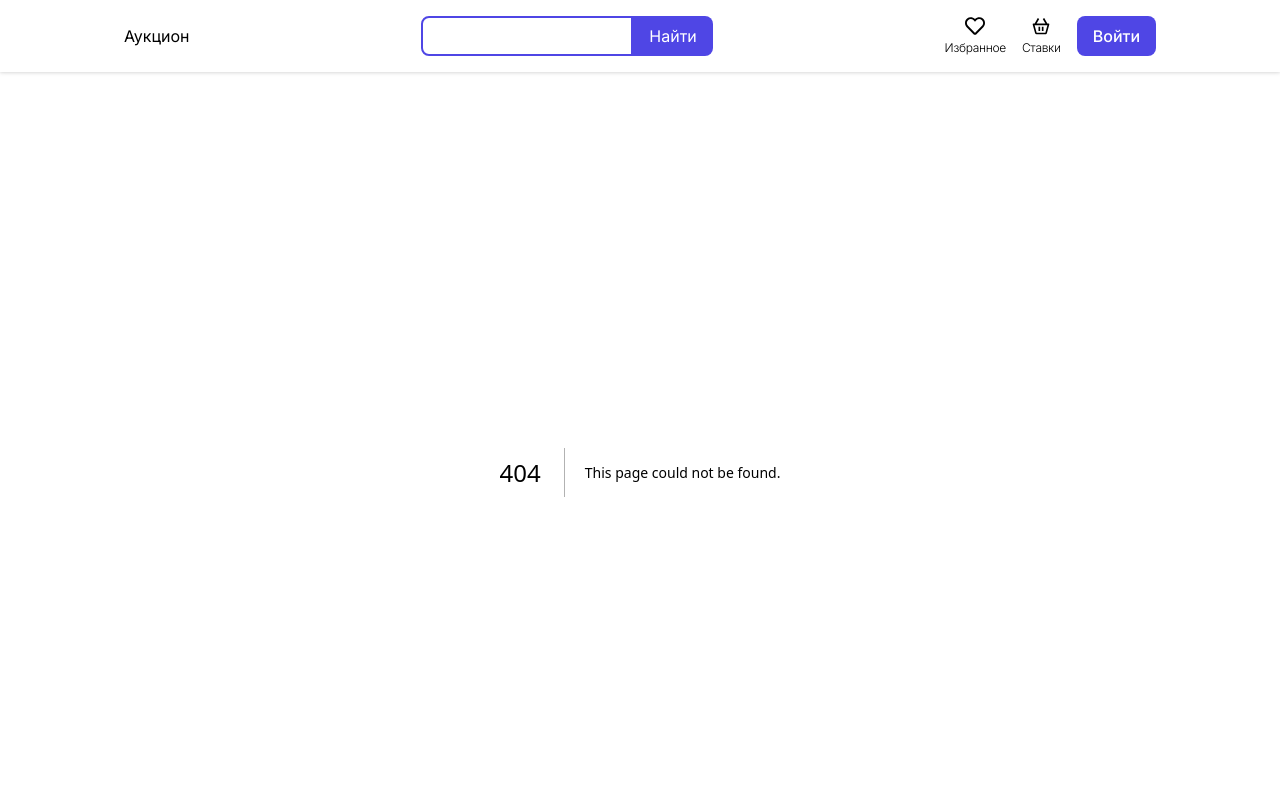
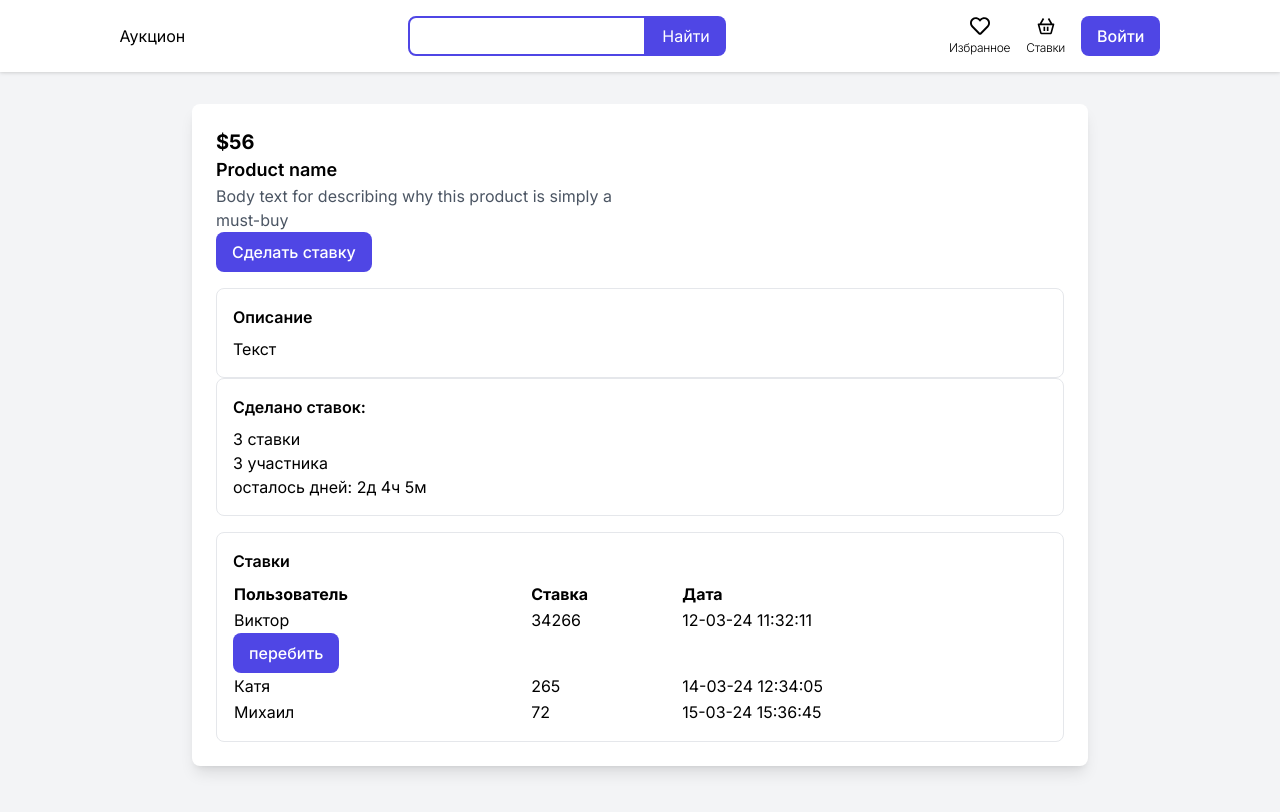
Before and after one commit to Hisun0/practice_college, a Next.js app in the folder frontend/: page /product in a window 1280 px wide. Before the commit this address had no page. Shown: the top 812 px of the page. Built offline with nearby package versions, Linux system fonts and the light colour scheme.

Commit message:
add product page

```diff
--- /dev/null
+++ b/frontend/src/app/product/page.jsx
@@ -0,0 +1,18 @@
+import React from 'react';
+import ProductDetail from '../../components/ProductDetail';
+import ProductInfo from '../../components/ProductInfo';
+import BiddingTable from '../../components/BiddingTable';
+
+const App = () => {
+  return (
+    <div className="bg-gray-100 min-h-screen p-8">
+      <div className="max-w-4xl mx-auto bg-white p-6 rounded-lg shadow-lg">
+        <ProductDetail />
+        <ProductInfo />
+        <BiddingTable />
+      </div>
+    </div>
+  );
+};
+
+export default App;
--- /dev/null
+++ b/frontend/src/components/BiddingTable.jsx
@@ -0,0 +1,46 @@
+import React from 'react';
+
+const BiddingTable = () => {
+  return (
+    <>
+    <div className="border p-4 rounded-lg mb-4">
+      <h4 className="font-semibold mb-2">Сделано ставок:</h4>
+      <p>3 ставки</p>
+      <p>3 участника</p>
+      <p>осталось дней: 2д 4ч 5м</p>
+    </div>
+    <div className="border p-4 rounded-lg">
+      <h4 className="font-semibold mb-2">Ставки</h4>
+      <table className="w-full">
+        <thead>
+          <tr>
+            <th className="text-left">Пользователь</th>
+            <th className="text-left">Ставка</th>
+            <th className="text-left">Дата</th>
+          </tr>
+        </thead>
+        <tbody>
+          <tr>
+            <td>Виктор</td>
+            <td>34266</td>
+            <td>12-03-24 11:32:11</td>
+          </tr>
+          <button className="text-white font-medium bg-indigo-600 hover:bg-indigo-700 py-2 px-4 rounded-lg">перебить</button>
+          <tr>
+            <td>Катя</td>
+            <td>265</td>
+            <td>14-03-24 12:34:05</td>
+          </tr>
+          <tr>
+            <td>Михаил</td>
+            <td>72</td>
+            <td>15-03-24 15:36:45</td>
+          </tr>
+        </tbody>
+      </table>
+    </div>
+    </>
+  );
+};
+
+export default BiddingTable;
--- /dev/null
+++ b/frontend/src/components/ProductDetail.jsx
@@ -0,0 +1,22 @@
+import React from 'react';
+
+// const createBid = () => {
+
+// };
+
+const ProductDetail = () => {
+  return (
+    <div className="flex space-x-6">
+      <div className="w-1/2">
+        <div className="mb-4">
+          <h2 className="text-xl font-bold">$56</h2>
+          <h3 className="text-lg font-semibold">Product name</h3>
+          <p className="text-gray-600">Body text for describing why this product is simply a must-buy</p>
+          <button className="text-white font-medium bg-indigo-600 hover:bg-indigo-700 py-2 px-4 rounded-lg">Сделать ставку</button>
+        </div>
+      </div>
+    </div>
+  );
+};
+
+export default ProductDetail;
--- /dev/null
+++ b/frontend/src/components/ProductInfo.jsx
@@ -0,0 +1,12 @@
+import React from 'react';
+
+const ProductInfo = () => {
+  return (
+    <div className="border p-4 rounded-lg">
+      <h4 className="font-semibold mb-2">Описание</h4>
+      <p>Текст</p>
+    </div>
+  );
+};
+
+export default ProductInfo;
```
